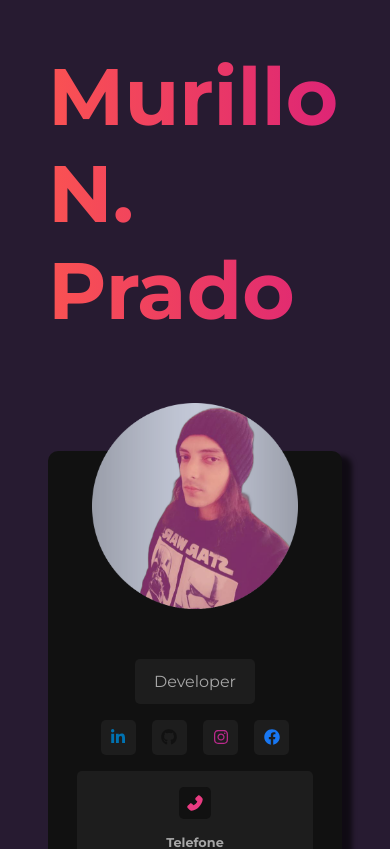
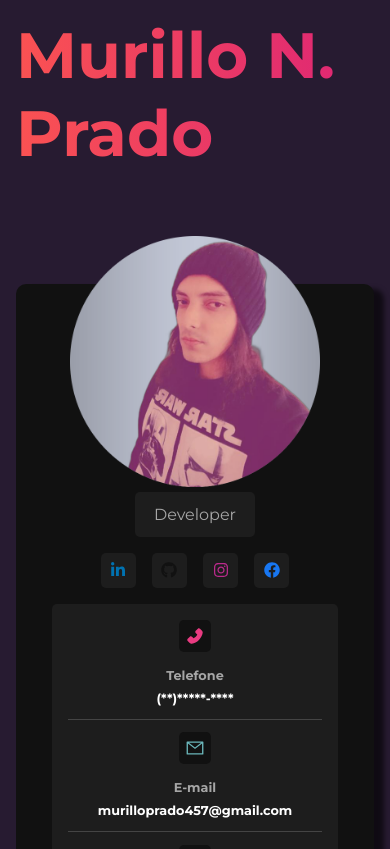
Before and after one commit to murilonp/new-portfolio, a React (Vite) app: page / in a window 390 px wide. Shown: the top 849 px of the page. Built offline with nearby package versions, Linux system fonts and the light colour scheme.

Commit message:
sass modified

```diff
--- a/src/styles/components/app.sass
+++ b/src/styles/components/app.sass
@@ -14,7 +14,8 @@
     -webkit-background-clip: text
     -webkit-text-fill-color: transparent
 
-@media (max-width:360px)
+@media (max-width:390px)
   #portfolio
+    padding: 1rem
     h1
       font-size: 4rem
```
